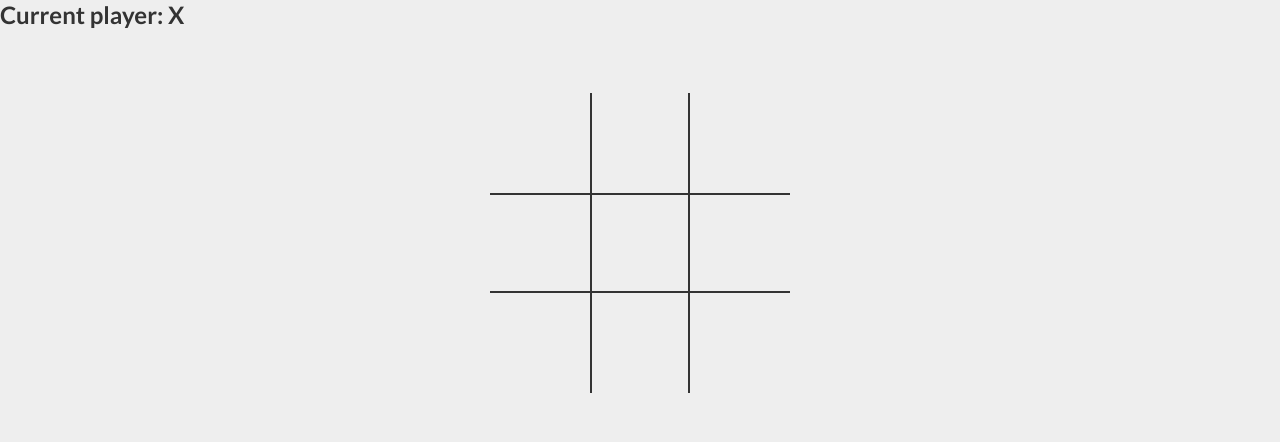
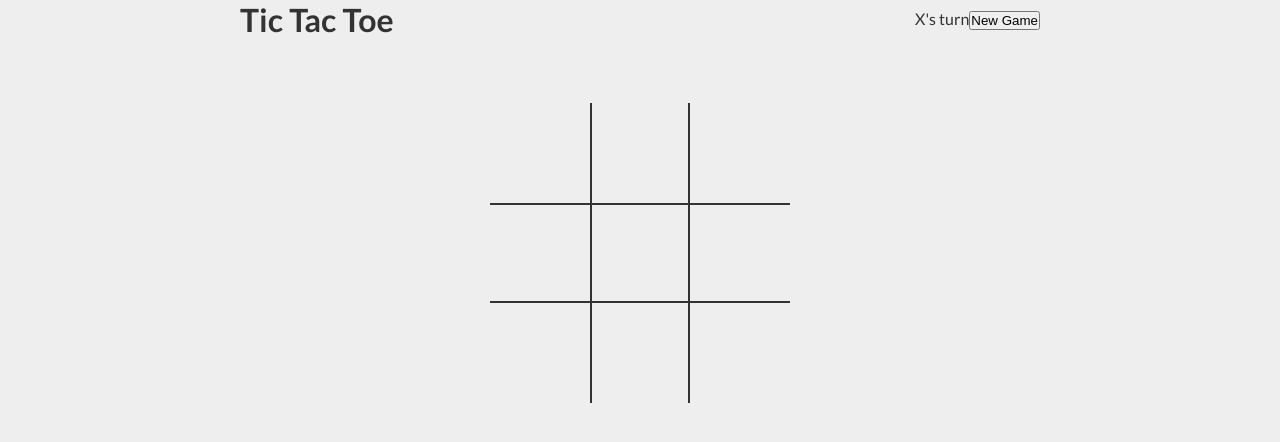
Before and after one commit to zum281/tic-tac-toe, a Next.js app: page / in a window 1280 px wide. Shown: the top 442 px of the page. Built offline with nearby package versions, Linux system fonts and the light colour scheme.

Commit message:
feat: basic layout

```diff
--- a/src/components/modal/Modal.tsx
+++ b/src/components/modal/Modal.tsx
@@ -1,7 +1,7 @@
 import React, { FunctionComponent as FC, useState } from 'react'
 import { useGameContext } from '@context/GameContext'
 import { Grid as GridType } from '@/types/game'
-import { CloseIcon } from '@components/shared/CloseIcon'
+import { CloseIcon } from '@components/shared/close-icon'
 import { Container, Overlay, Close, PlayAgain, Text } from './Modal.style'
 
 type Props = {
--- /dev/null
+++ b/src/components/shared/close-icon/index.ts
@@ -0,0 +1 @@
+export { CloseIcon } from './CloseIcon'
--- /dev/null
+++ b/src/components/shared/layout/Header.tsx
@@ -0,0 +1,15 @@
+import React, { FunctionComponent as FC } from 'react'
+import { useGameContext } from '@context/GameContext'
+import { StyledHeader } from './Layout.style'
+export const Header: FC = () => {
+	const { currentPlayer } = useGameContext()
+	return (
+		<StyledHeader>
+			<h1>Tic Tac Toe</h1>
+			<nav>
+				<span>{currentPlayer}'s turn</span>
+				<button>New Game</button>
+			</nav>
+		</StyledHeader>
+	)
+}
--- /dev/null
+++ b/src/components/shared/layout/Layout.style.tsx
@@ -0,0 +1,7 @@
+import styled from '@emotion/styled'
+
+export const StyledHeader = styled.header`
+	display: flex;
+	justify-content: space-between;
+	align-items: center;
+`
--- /dev/null
+++ b/src/components/shared/layout/Layout.tsx
@@ -0,0 +1,14 @@
+import React, { FunctionComponent as FC } from 'react'
+import { Header } from './Header'
+
+type Props = {
+	children: React.ReactNode
+}
+export const Layout: FC<Props> = ({ children }) => {
+	return (
+		<>
+			<Header />
+			<main>{children}</main>
+		</>
+	)
+}
--- /dev/null
+++ b/src/components/shared/layout/index.ts
@@ -0,0 +1 @@
+export { Layout } from './Layout'
--- a/src/pages/_app.tsx
+++ b/src/pages/_app.tsx
@@ -1,14 +1,17 @@
-import type { AppProps } from "next/app";
-import GameProvider from "@context/GameProvider";
-import GlobalStyles from "@styles/Global";
+import type { AppProps } from 'next/app'
+import GameProvider from '@context/GameProvider'
+import GlobalStyles from '@styles/Global'
+import { Layout } from '@components/shared/layout'
 
 function MyApp({ Component, pageProps }: AppProps) {
 	return (
 		<GameProvider>
 			<GlobalStyles />
-			<Component {...pageProps} />
+			<Layout>
+				<Component {...pageProps} />
+			</Layout>
 		</GameProvider>
-	);
+	)
 }
 
-export default MyApp;
+export default MyApp
--- a/src/pages/index.tsx
+++ b/src/pages/index.tsx
@@ -5,15 +5,14 @@ import { Modal } from '@components/modal'
 import { isGridFull } from '@utils/misc'
 
 const Home: NextPage = () => {
-	const { currentPlayer, winner, grid } = useGameContext()
+	const { winner, grid } = useGameContext()
 
 	return (
-		<div>
-			<h2>Current player: {currentPlayer}</h2>
+		<>
 			<Grid />
 			{winner && <Modal />}
 			{!winner && isGridFull(grid) && <Modal withWinner={false} />}
-		</div>
+		</>
 	)
 }
 
--- a/src/styles/Global.tsx
+++ b/src/styles/Global.tsx
@@ -1,4 +1,4 @@
-import { Global, css } from "@emotion/react";
+import { Global, css } from '@emotion/react'
 
 const GlobalStyles = () => {
 	return (
@@ -11,7 +11,7 @@ const GlobalStyles = () => {
 					--rgb-primary: 219, 84, 97;
 					--clr-player-X: #016fb9;
 					--clr-player-O: #ff9505;
-					--font-body: "Lato", sans-serif;
+					--font-body: 'Lato', sans-serif;
 				}
 				*,
 				*::before,
@@ -33,9 +33,15 @@ const GlobalStyles = () => {
 					background-color: var(--clr-white);
 					color: var(--clr-black);
 				}
+
+				header,
+				main {
+					max-width: 800px;
+					margin: 0 auto;
+				}
 			`}
 		/>
-	);
-};
+	)
+}
 
-export default GlobalStyles;
+export default GlobalStyles
```
Also changed, not shown: src/components/shared/close-icon/CloseIcon.tsx (renamed from src/components/shared/CloseIcon.tsx, +9 -8 lines).
